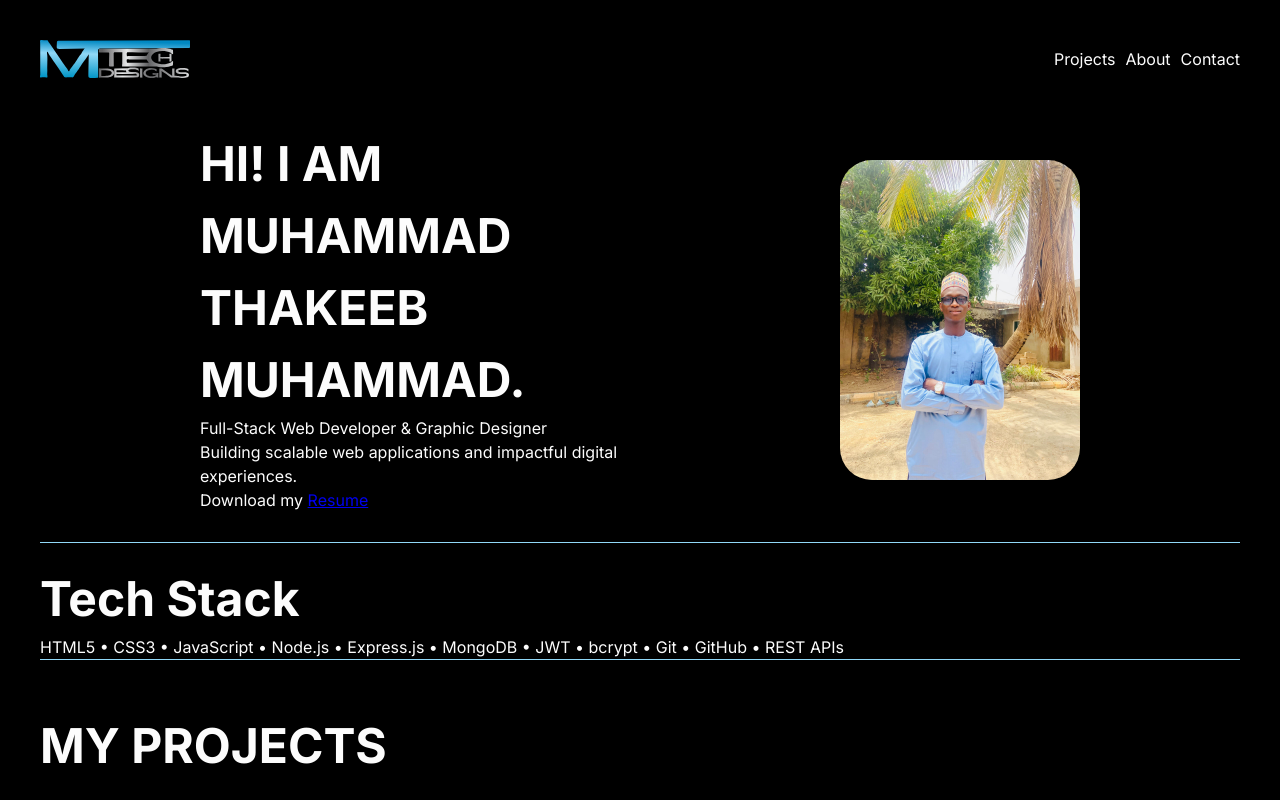
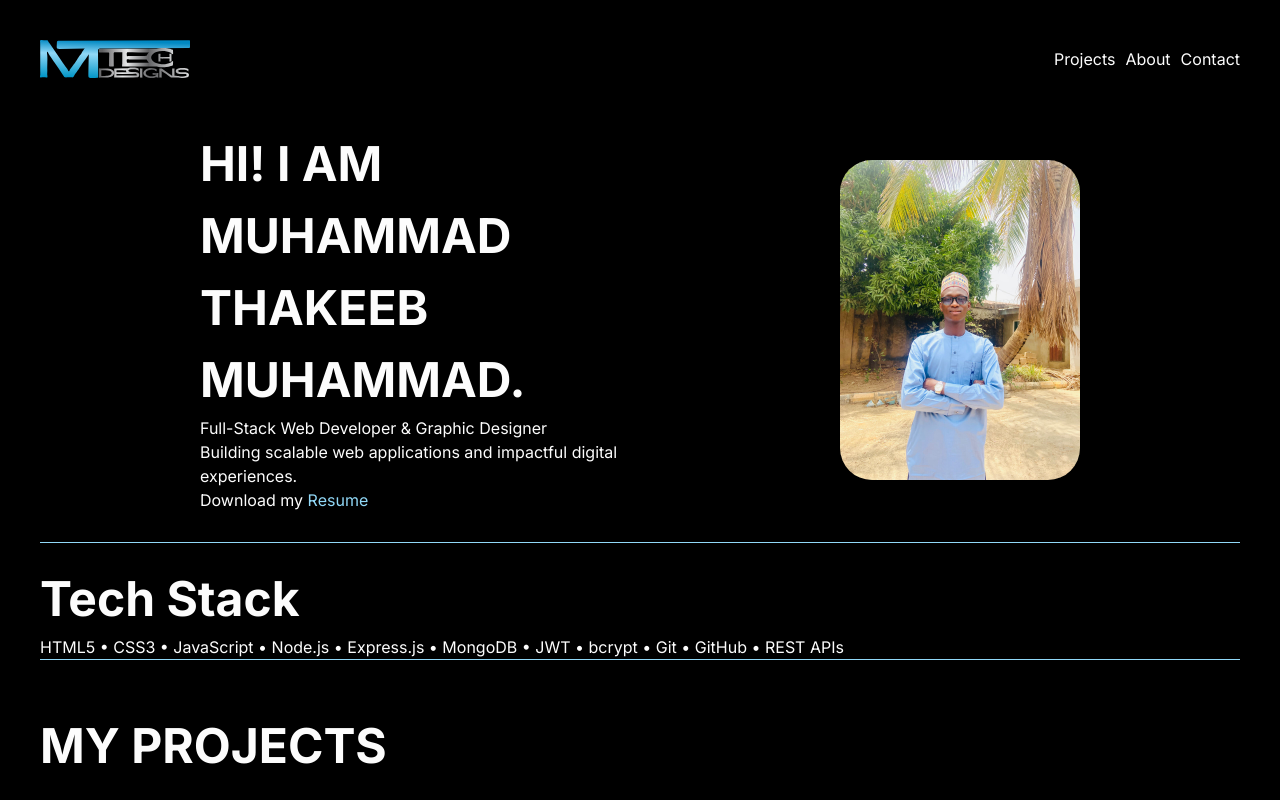
Before and after one commit to Thakeeb22/mt-tech-designs, a website: page index.html in a window 1280 px wide. Shown: the top 800 px of the page. Drawn offline with Linux system fonts and the light colour scheme.

Commit message:
update link in hero

```diff
--- a/style.css
+++ b/style.css
@@ -124,14 +124,14 @@ main {
   grid-template-columns: repeat(4, 1fr);
   grid-template-rows: repeat(4, auto);
   grid-template-areas:
-  "tech-stack tech-stack tech-stack tech-stack"
+    "tech-stack tech-stack tech-stack tech-stack"
     "projects projects projects projects"
     "about-me about-me about-me about-me"
     "contact contact contact contact";
   gap: 10px;
 }
 /* Projects Section */
-.tech-stack{
+.tech-stack {
   grid-area: tech-stack;
   margin: 20px 0;
   border-bottom: 1px solid #91d8f7;
@@ -253,7 +253,25 @@ main {
   text-decoration: none;
   transition: color 0.3s ease;
 }
-
+.infom > p > a {
+  position: relative;
+  color: #91d8f7;
+  text-decoration: none;
+  transition: color 0.3s ease;
+}
+.infom > p > a::after {
+  content: "";
+  position: absolute;
+  left: 0;
+  bottom: -2px;
+  width: 0%;
+  height: 2px;
+  background-color: #91d8f7;
+  transition: width 0.3s ease-in-out;
+}
+.infom > p > a:hover::after {
+  width: 100%;
+}
 .con > p > a::after {
   content: "";
   position: absolute;
@@ -376,7 +394,9 @@ footer {
   padding: 12px 24px;
   border-radius: 8px;
   font-weight: bold;
-  transition: background-color 0.3s ease, transform 0.3s ease;
+  transition:
+    background-color 0.3s ease,
+    transform 0.3s ease;
   display: inline-block;
 }
 
```
